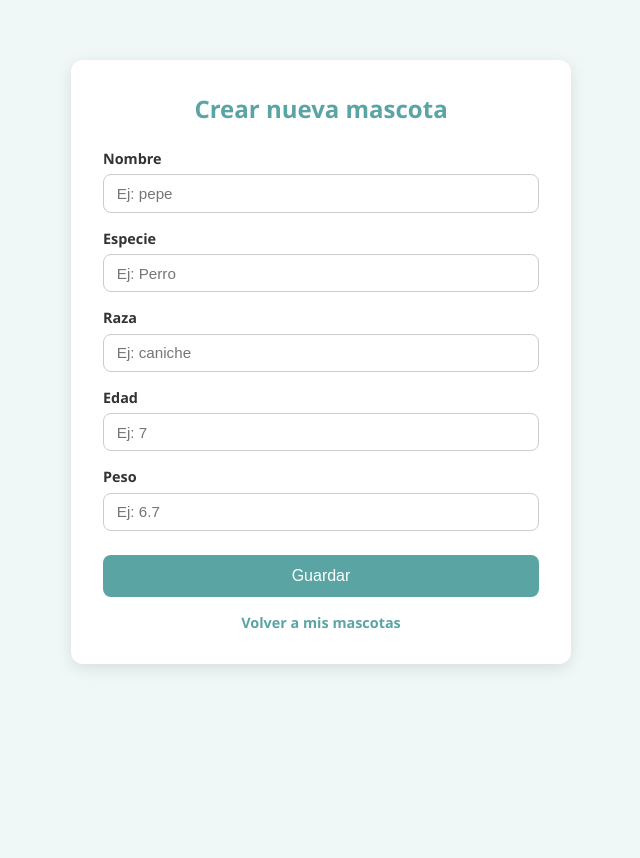
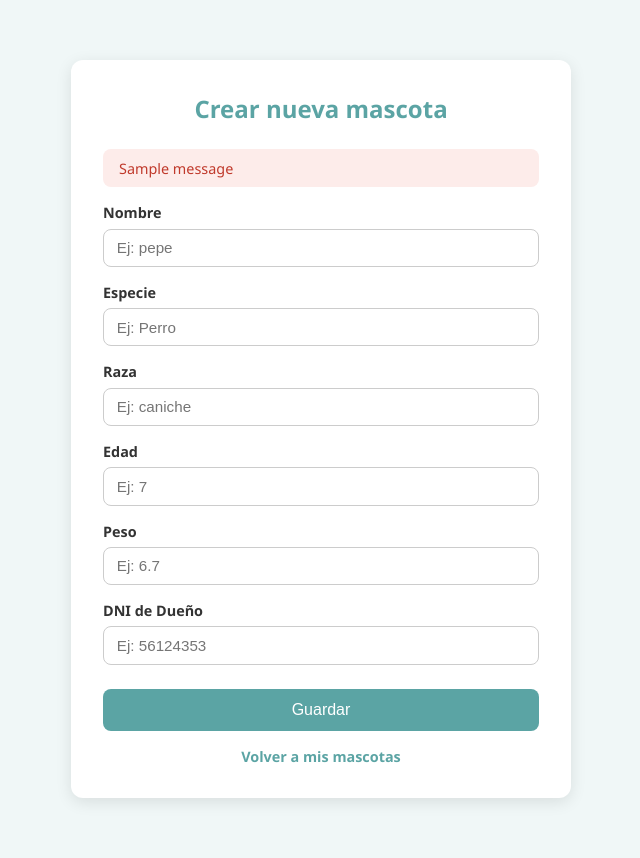
Before and after one commit to Pabb-J/vetCare_Software, a Flask app: page /agregar in a window 1280 px wide. Shown: the part 63-921 px from the top of the page, without its empty margins (319-959 px from the left). Before the commit the page ends 731 px from the top, so only its background shows below. Run offline with Flask 3, Linux system fonts and the light colour scheme; a user stored in the database is signed in; one stand-in notice (Sample message) is shown.

Commit message:
modificacion de modulo de mascotas

```diff
--- a/app/routes/mascotas.py
+++ b/app/routes/mascotas.py
@@ -2,13 +2,17 @@ from flask import Blueprint, render_template, redirect, url_for, request, flash
 from flask_login import login_required, current_user
 from app import db
 from app.models.mascota import Mascota
+from app.models.usuario import Usuario
 
 mascotas = Blueprint('mascotas', __name__)
 
 @mascotas.route('/mis-mascotas')
 @login_required
 def listar():
-    mis_mascotas = Mascota.query.filter_by(dueno_id=current_user.id).all()
+    if current_user.rol == 'dueno':
+        mis_mascotas = Mascota.query.filter_by(dueno_id=current_user.id).all()
+    else:
+        mis_mascotas = Mascota.query.all()
     return render_template('mascotas/listar.html', mascotas=mis_mascotas)
 
 @mascotas.route('/agregar', methods=['GET', 'POST'])
@@ -20,8 +24,14 @@ def agregarMascota():
         raza = request.form['raza']
         edad = request.form['edad']
         peso = request.form['peso']
+        dueno_dni = request.form['dueno_dni']
+        dueno = Usuario.query.filter_by(dni = dueno_dni).first()
 
-        nuevaMascota = Mascota(nombre= nombre, especie=especie, raza=raza, edad=edad, peso=peso, dueno_id = current_user.id)
+        if not dueno:
+            flash('No existe ese dueño')
+            return redirect(url_for('mascotas.agregarMascota'))
+
+        nuevaMascota = Mascota(nombre= nombre, especie=especie, raza=raza, edad=edad, peso=peso, dueno_id = dueno.id)
         db.session.add(nuevaMascota)
         db.session.commit()
         flash('Mascota agregada exitosamente!')
--- a/app/templates/dashboard.html
+++ b/app/templates/dashboard.html
@@ -26,6 +26,9 @@
             </a>
             <a href="#" style="text-decoration:none;">
                 <div class="card">🩺 Registrar diagnóstico</div>
+            </a>
+            <a href="{{ url_for('mascotas.listar')}}" style="text-decoration:none;">
+                <div class="card">Registrar mascota</div>
             </a>
 
         {% elif current_user.rol == 'admin' %}
--- a/app/templates/mascotas/agregar.html
+++ b/app/templates/mascotas/agregar.html
@@ -3,6 +3,12 @@
 
 <div class="container">
     <h2>Crear nueva mascota</h2>
+
+    <div class="flash-messages">
+        {% for msg in get_flashed_messages() %}
+            <div class="flash">{{ msg }}</div>
+        {% endfor %}
+    </div>
 
     <form method="POST">
 
@@ -26,6 +32,10 @@
             <label>Peso</label>
             <input type="number" step="0.1" name="peso" placeholder="Ej: 6.7" required>
         </div>
+        <div class="form-group">
+            <label>DNI de Dueño</label>
+            <input type="number" name="dueno_dni" placeholder="Ej: 56124353" required>
+        </div>
 
         <button type="submit">Guardar</button>
 
--- a/app/templates/mascotas/editar.html
+++ b/app/templates/mascotas/editar.html
@@ -26,6 +26,10 @@
             <label>Peso</label>
             <input type="number" step="0.1" name="peso" placeholder="Ej: 6.7" value="{{mascotaBuscada.peso}}" required>
         </div>
+        <div class="form-group">
+            <label>DNI de Dueño</label>
+            <input type="number" name="dueno_dni" placeholder="Ej: 56124353" value="{{mascotaBuscada.dueno_dni}}" required>
+        </div>
 
         <button type="submit">Guardar cambios</button>
 
--- a/app/templates/mascotas/listar.html
+++ b/app/templates/mascotas/listar.html
@@ -4,7 +4,9 @@
 <div class="container">
     <h2>Mis mascotas</h2>
 
+    {% if current_user.rol != 'dueno' %}
     <a href="{{ url_for('mascotas.agregarMascota') }}">Agregar mascota</a>
+    {% endif %}
 
     {%for mascota in mascotas%}
     <div class="card">
@@ -13,7 +15,9 @@
         <p>Raza: {{mascota.raza}}</p>
         <p>Edad: {{mascota.edad}}</p>
         <p>Peso: {{mascota.peso}}</p>
+        {% if current_user.rol != 'dueno' %}
         <a href="{{ url_for('mascotas.editarMascota', id=mascota.id) }}">Editar</a>
+        {% endif %}
     </div>
     {% endfor %}
 </div>
```
Also changed, not shown: app/static/css/styles.css (added), instance/vetcare.db. Lines whose indentation alone changed are shown as unchanged.
